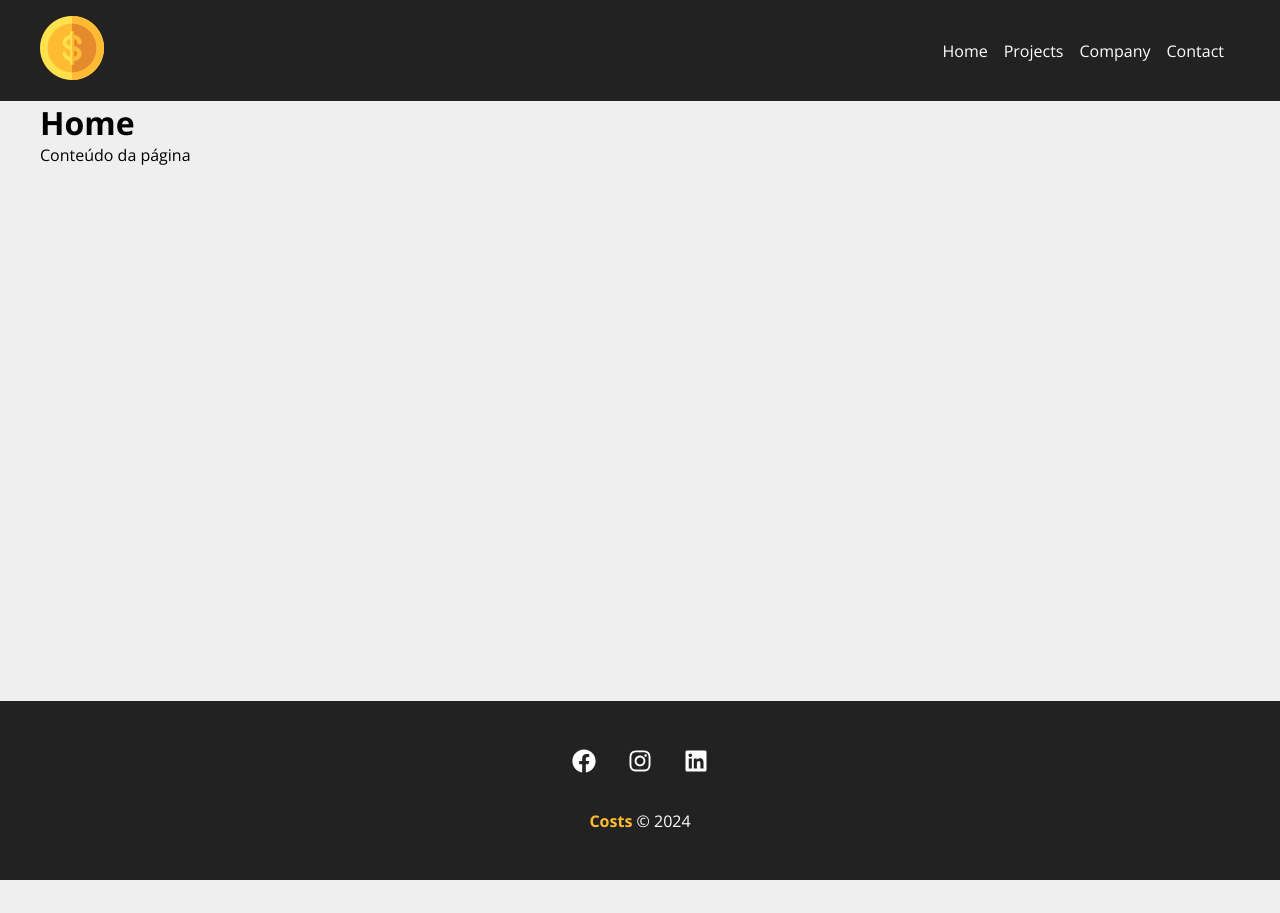
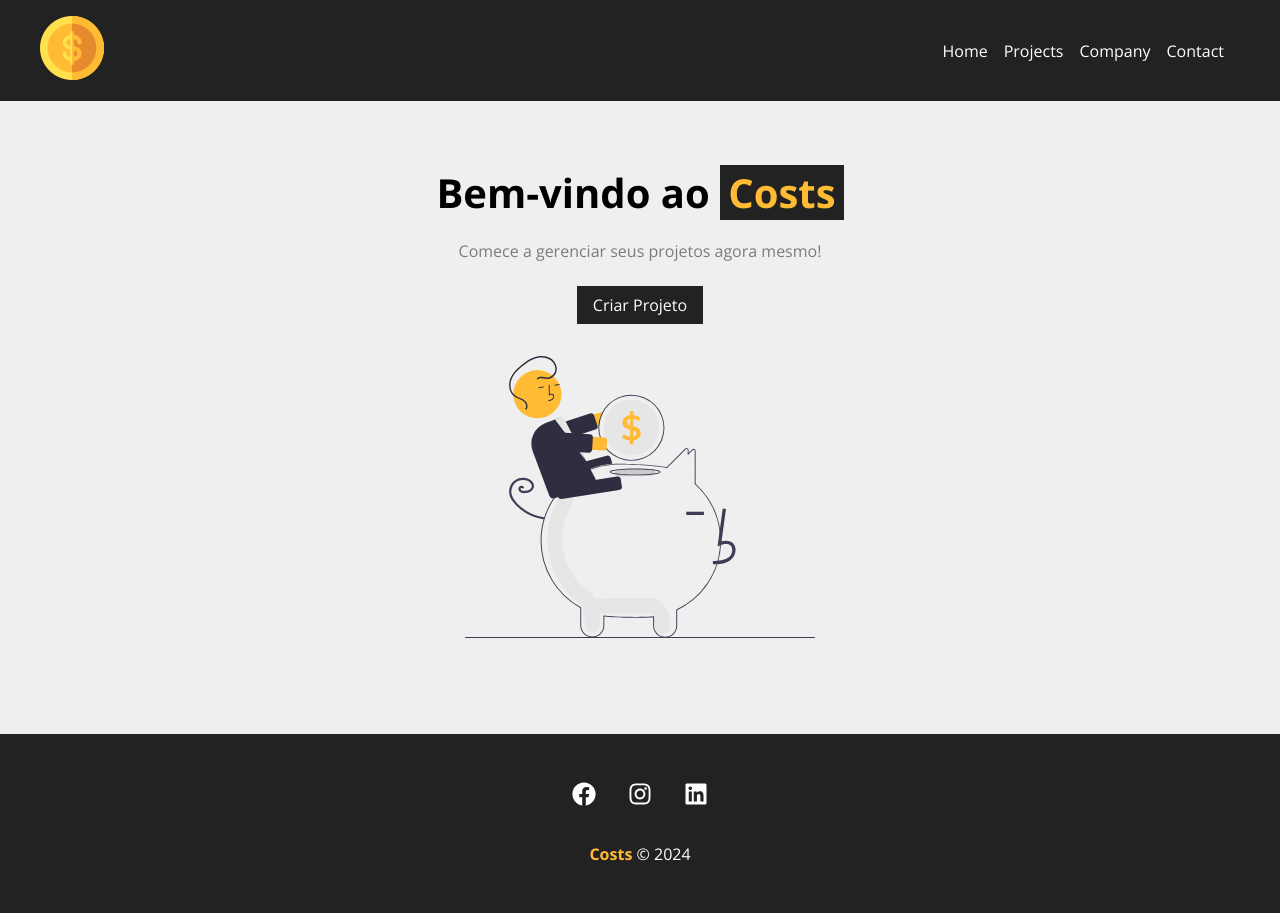
Before and after one commit to dornelesfernando/Frameworks, a React (Create React App) app in the folder React.js/costs/: page / in a window 1280 px wide. Before the commit the page ends 880 px from the top, so only its background shows below. Built offline with nearby package versions, Linux system fonts and the light colour scheme.

Commit message:
Construct Home Page

```diff
--- /dev/null
+++ b/React.js/costs/src/components/layout/LinkButton.js
@@ -0,0 +1,12 @@
+import { Link } from 'react-router-dom'
+import styles from './LinkButton.module.css'
+
+function LinkButton ({ to, text }) {
+    return (
+        <Link className={styles.btn} to={to}>
+            {text}
+        </Link>
+    )
+}
+
+export default LinkButton;
--- /dev/null
+++ b/React.js/costs/src/components/layout/LinkButton.module.css
@@ -0,0 +1,11 @@
+.btn {
+    background-color: #222;
+    color: #FFF;
+    padding: 0.5em 1em;
+    text-decoration: none;
+    transition: 0.5s;
+}
+
+.btn:hover {
+    color: #ffbb44;
+}
--- a/React.js/costs/src/components/pages/Home.js
+++ b/React.js/costs/src/components/pages/Home.js
@@ -1,9 +1,18 @@
+import styles from './Home.module.css'
+import savings from '../../img/savings.svg'
+import LinkButton from '../layout/LinkButton';
+
+
 function Home(){
     return(
-        <div>
-            <h1>Home</h1>
-            <p>Conteúdo da página</p>
-        </div>
+        <section className={styles.home_container}>
+           <h1>
+                Bem-vindo ao <span>Costs</span>
+            </h1>
+           <p>Comece a gerenciar seus projetos agora mesmo!</p>
+           <LinkButton to="/newproject" text="Criar Projeto" />
+           <img src={savings} alt="Costs"/>
+        </section>
     )
 }
 
--- /dev/null
+++ b/React.js/costs/src/components/pages/Home.module.css
@@ -0,0 +1,29 @@
+.home_container {
+    width: 100%;
+    display: flex;
+    flex-direction: column;
+    align-items: center;
+    justify-content: center;
+    padding: 4em;
+}
+
+.home_container h1 {
+    font-size: 2.5em;
+    margin-bottom: .5em;
+}
+
+.home_container h1 span {
+    color: #ffbb33;
+    padding: 0 .2em;
+    background-color: #222;
+}
+
+.home_container p {
+    margin-bottom: 1.5em;
+    color: #7b7b7b;
+}
+
+.home_container img {
+    width: 350px;
+    margin: 2em 0;
+}
```
